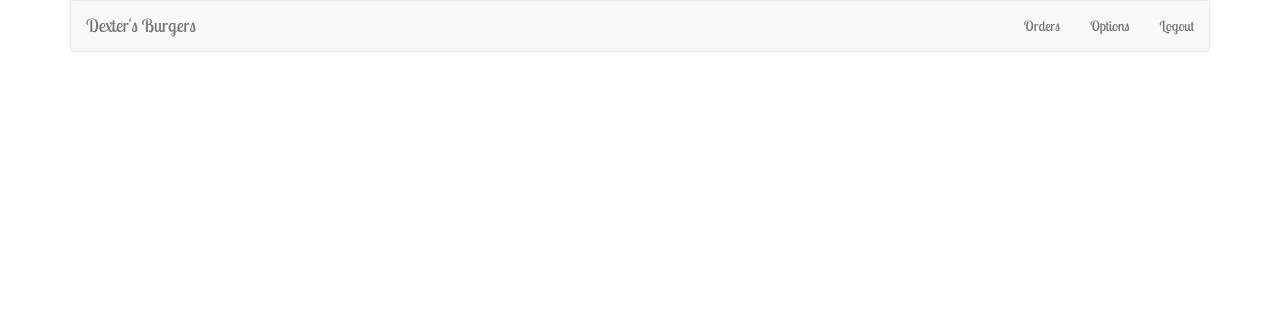
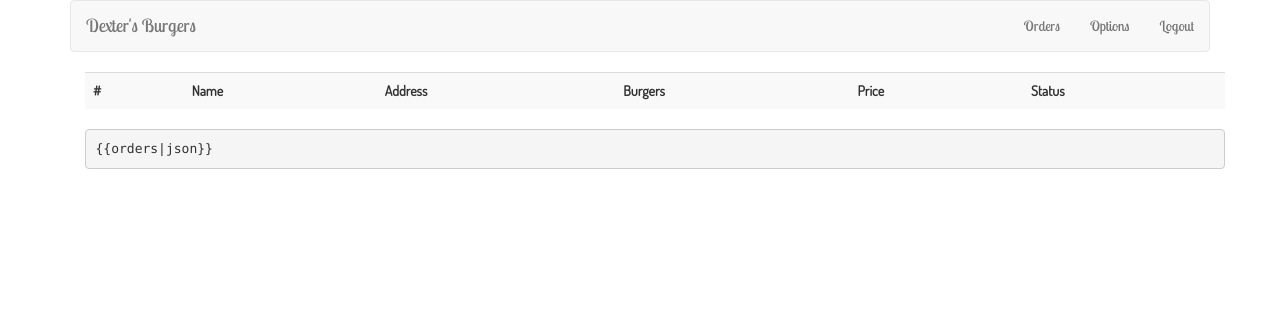
Before and after one commit to dxlbnl/burgers, a Django app: page /orders in a window 1280 px wide. Shown: the top 312 px of the page. Run offline with Django 3.2, Linux system fonts and the light colour scheme; the visitor is signed in with stand-in values (Sample User, id 1); lists and menus that the app fills with data are empty; some libraries are stand-ins or nearby versions.

Commit message:
Worked on orders, nearly finished. Found an issue in options, saving options will remove 'old' options

```diff
--- a/client/views.py
+++ b/client/views.py
@@ -1,9 +1,8 @@
-from django.shortcuts import render
 from django.http import HttpResponse
-from django.shortcuts import redirect
 from django.core import serializers
+from django.shortcuts import render, redirect
+from django.contrib.auth import authenticate, login, logout, decorators
 
-from django.contrib.auth import authenticate, login, logout, decorators
 from client.models import Burger, Order, Ingredient, BurgerContents
 
 import json
@@ -22,6 +21,9 @@
         burgers = json.loads(request.POST['burgers'])
         address = json.loads(request.POST['address'])
 
+        import pprint
+        pprint.pprint(burgers)
+
         # Just let it run, and catch failures. (Validation ?)
         order = Order(**address)
         order.save()
@@ -34,15 +36,16 @@
 
             for ingredient, value in burger.iteritems():
                 # Add all ingredients to the burger.
-                ing_model = Ingredient.objects.filter(name=ingredient)
-                if (ing_model.count() > 1):
-                    ing_model = ing_model.get(value=value)
-                elif ing_model.count() == 1:
-                    ing_model = ing_model[0]
-                else:
-                    raise ValueError("Invalid option '{}'".format(ingredient))
-
-                BurgerContents(burger=burger_model, ingredient=ing_model).save()
+                print ingredient, value
+                if value:
+                    ing_model = Ingredient.objects.filter(name=ingredient)
+                    if (ing_model.count() > 1):
+                        ing_model = ing_model.get(value=value)
+                    elif ing_model.count() == 1:
+                        ing_model = ing_model[0]
+                    else:
+                        raise ValueError("Invalid option '{}'".format(ingredient))
+                    BurgerContents(burger=burger_model, ingredient=ing_model).save()
 
             burger_model.save()
 
@@ -73,7 +76,7 @@
         # Should check if django uses joins like this.
         orders = [{
             'id': order.id,
-            'status': order.status,
+            'status': order.get_status_display(),
             'name': order.name,
             'street': order.street,
             'place': order.place,
@@ -89,11 +92,6 @@
             ]
         } for order in Order.objects.all()[start:start+limit] ]
 
-
-
-
-
-
         return HttpResponse(json.dumps(orders),mimetype='application/json')
 
     return render(request, "orders.html")
@@ -102,10 +100,6 @@
 def options(request):
     """Returns the burger options, ingredients, pricing enz."""
 
-    return render(request, "options.html")
-
-@decorators.login_required
-def option_values(request):
 
     if request.method == "POST":
         options = json.loads(request.POST['options'])
@@ -113,10 +107,19 @@
         Ingredient.set_options(options)
         return redirect("/options")
 
-    else:
-        options = Ingredient.get_options()
+
+    # Respond to a normal call
+    return render(request, "options.html")
+
+
+@decorators.login_required
+def option_values(request):
+
+    # Respond to a ajax call
+    options = Ingredient.get_options()
 
     return HttpResponse(json.dumps(options),mimetype='application/json')
+
 
 @decorators.login_required
 def logout_view(request):
@@ -131,12 +134,12 @@
 
         username = request.POST['username']
         password = request.POST['password']
-        print "Checking credentials", username
+
         user = authenticate(username=username, password=password)
-        print "Found", user
+
         if user is not None:
             if user.is_active:
-                print "Logging in"
+
                 login(request, user)
                 # Redirect to a success page.
             else:
@@ -145,6 +148,9 @@
         else:
             pass
             # Return an 'invalid login' error message.
+
+        if 'next' in request.GET:
+            return redirect(request.GET['next'])
         return index(request)
     else:
         return render(request, "login.html")
--- a/static/script/orders.js
+++ b/static/script/orders.js
@@ -8,6 +8,23 @@
 			method: "GET",
 			url: 'orders',
 		}).success(function (data) {
-			debugger;
+			$scope.orders = data;
 		})
+
+		$scope.price = function (object, store_obj) {
+			// calculate the price of object, either in an object contained in an array, or contianed in an object
+			// also stores the price in the object
+
+			store_obj = object || store_obj;
+
+			store_obj.price = _(
+				_(object).pluck('price')
+			).reduce(function (a, b) {return (b || 0) + a;}, 0)
+
+			return store_obj.price
+		}
+		$scope.filter_price = function (burger) {
+			// we have to filter the price out of the burger;
+			return  _(burger).omit('price')
+		}
 	})
--- a/templates/login.html
+++ b/templates/login.html
@@ -3,7 +3,7 @@
 {% block main %}
 <main class='container'>
 
-      <form class="form-signin" role="form" method='POST' action='login'>
+      <form class="form-signin" role="form" method='POST'>
         {% csrf_token %}
         <h2 class="form-signin-heading">Please sign in</h2>
         <input type="text" name="username" class="form-control" placeholder="Username" required autofocus>
--- a/templates/options.html
+++ b/templates/options.html
@@ -73,7 +73,7 @@
             </div>
 
             <!-- Hidden save form -->
-            <form class='hidden' method='post' action='option_values'>
+            <form class='hidden' method='post' action='options'>
                 {% endverbatim %}{% csrf_token %}{% verbatim %}
                 <input type='hidden' name='options' value="{{options}}"/>
             </form>
--- a/templates/orders.html
+++ b/templates/orders.html
@@ -2,8 +2,56 @@
 
 {% block main %}
 {% verbatim %}
+
+<style>
+.commas-inline {
+    display: inline;
+}
+.commas-inline li {
+    list-style: none;
+    display: inline;
+    margin: 2px;
+}
+.commas-inline li:not(:last-child):after {
+    content: ",";
+}
+
+
+</style>
 <main ng-app='orders'>
     <div class='container' ng-controller='orderListCtrl'>
+        <table class='table table-striped'>
+            <tr>
+                <th>#</th>
+                <th>Name</th>
+                <th>Address</th>
+                <th>Burgers</th>
+                <th>Price</th>
+                <th>Status</th>
+            </tr>
+            <tr ng-repeat="order in orders">
+                <td>{{order.id}}</td>
+                <td>{{order.name}}</td>
+                <td>{{order.street}}, {{order.postal}}, {{order.place}}</td>
+                <td>
+                    <table class='table'>
+                        <tr class='burger' ng-repeat="burger in order.burgers">
+                            <td>
+                                <ul class='commas-inline'>
+                                    <li ng-repeat="(name, ingredient) in filter_price(burger)">{{name + (_.isString(ingredient.value) ? ":" + ingredient.value : "")}}</li>
+                                </ul>
+                            </td>
+                            <td>
+                                {{price(burger) | currency:"€"}}
+                            </td>
+                        </tr>
+                    </table>
+                </td>
+                <td>{{price(order.burgers, order) | currency:"€"}}</td>
+                <td><select ng-options="">{{order.status}}</td>
+            </tr>
+        </table>
+        <pre>{{orders|json}}</pre>
     </div>
 </main>
 {% endverbatim %}
@@ -13,5 +61,4 @@
 	{% load staticfiles %}
 	{{ block.super }}
 	<script src="{% static "script/orders.js" %}"></script>
-
 {% endblock %}
```
Also changed, not shown: client/admin.py (+17 -6 lines), client/models.py (+10 -2 lines).
